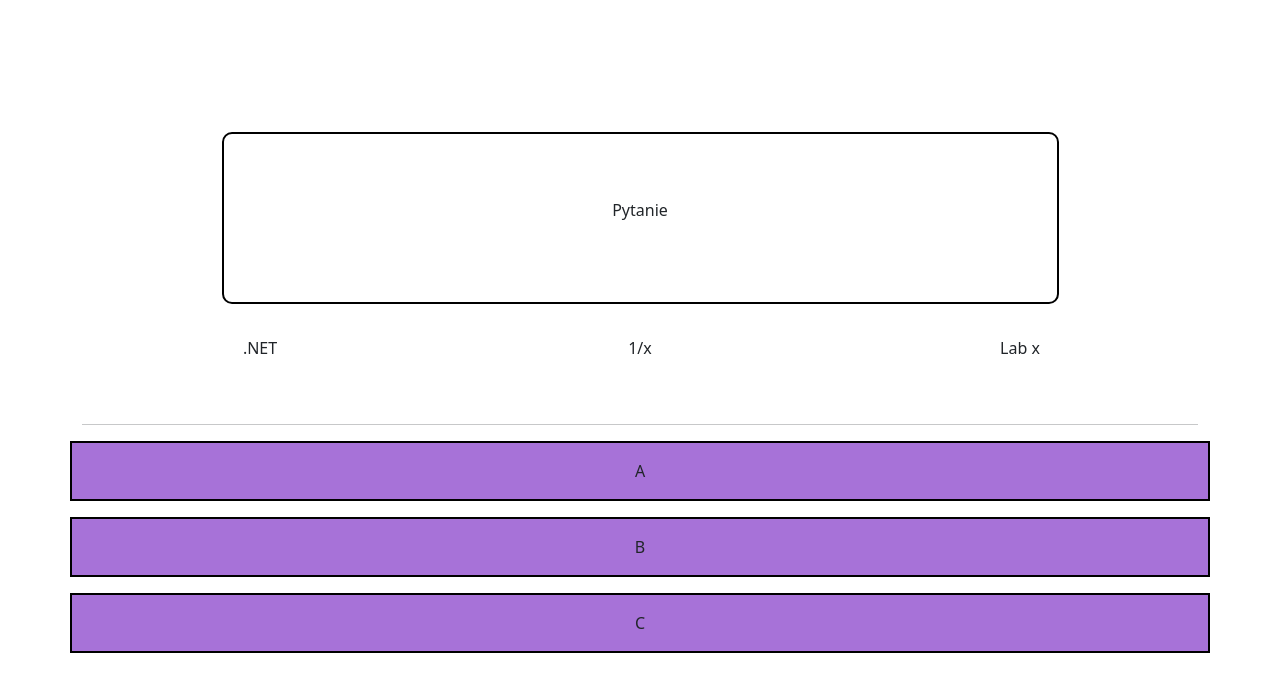
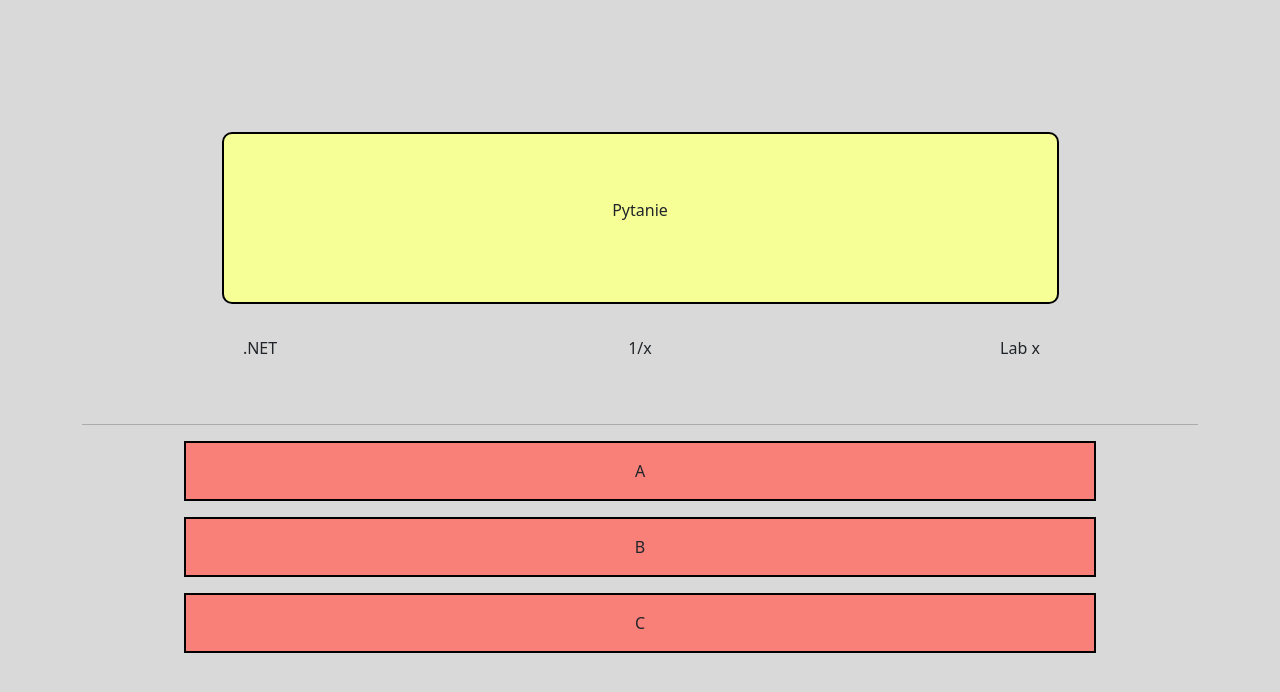
Before and after one commit to Basement-UJK/quiz-app, a React (Vite) app: page / in a window 1280 px wide. Shown: the top 692 px of the page. Built offline with nearby package versions, Linux system fonts and the light colour scheme.

Commit message:
css changes

```diff
--- a/src/App.css
+++ b/src/App.css
@@ -9,9 +9,9 @@ body,
 }
 
 .App {
-    min-height: 100%;
+    height: 100%;
     width: 100%;
-    display: flex;
+    /* display: flex;
     justify-content: center;
-    align-items: center;
+    align-items: center; */
 }
--- a/src/components/QuestionScreen/QuestionScreen.css
+++ b/src/components/QuestionScreen/QuestionScreen.css
@@ -1,3 +1,11 @@
+.question-container {
+    height: 100%;
+    width: 100%;
+    background-color: #D9D9D9;
+    display: flex;
+    justify-content: center;
+    align-items: center;
+}
 
 .question {
     width: 75%;
@@ -5,6 +13,7 @@
     border: 2px solid black;
     border-radius: 10px;
     margin-bottom: 2rem;
+    background-color: #F6FF95;
 }
 
 .info-row {
@@ -12,11 +21,11 @@
 }
 
 .answer {
-    padding: 1rem 1rem;
-    width: 80%;
+    width: 80% !important;
     border: 2px solid black;
     margin-bottom: 1rem;
-    background-color: rgb(167, 114, 216);
+    /* background-color: rgb(167, 114, 216); */
+    background-color: #F88079;
     transition: 0.2s ease-in-out;
 }
 
--- a/src/components/QuestionScreen/QuestionScreen.jsx
+++ b/src/components/QuestionScreen/QuestionScreen.jsx
@@ -5,7 +5,8 @@ import './QuestionScreen.css';
 
 function QuestionScreen() {
     return (
-        <Container className="question-container">
+        <div className="question-container">
+            <Container>
                 <div className="d-flex justify-content-center">
                     <div className="question">
                         <p>Pytanie</p>
@@ -18,11 +19,12 @@ function QuestionScreen() {
                 </Row>
                 <hr />
                 <Row className="d-flex justify-content-center">
-                <Col className="answer" xl={12}>A</Col>
-                <Col className="answer" xl={12}>B</Col>
-                <Col className="answer" xl={12}>C</Col>
+                    <Col className="mx-3 px-3 py-3 answer" xl={12}>A</Col>
+                    <Col className="mx-3 px-3 py-3 answer" xl={12}>B</Col>
+                    <Col className="mx-3 px-3 py-3 answer" xl={12}>C</Col>
                 </Row>
             </Container>
+        </div>
     );
 }
 
```
Lines whose indentation alone changed are shown as unchanged.
